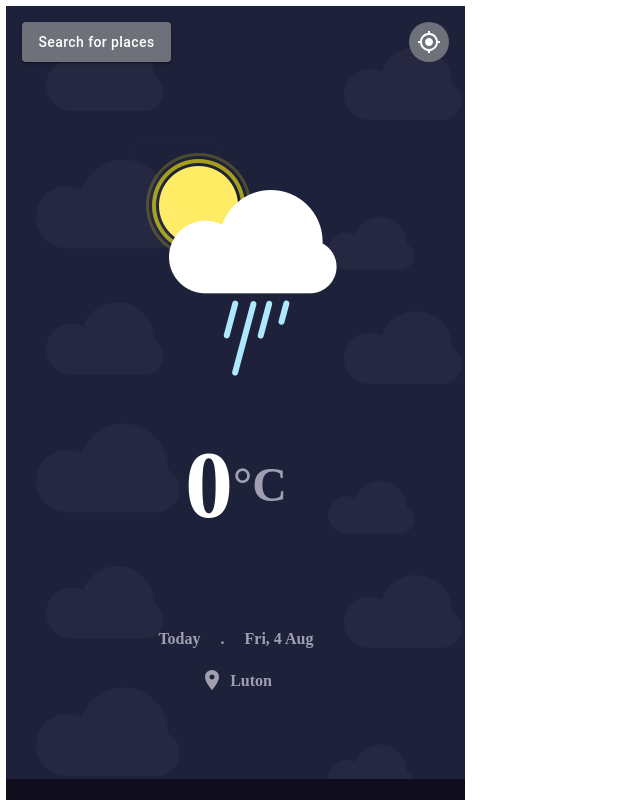
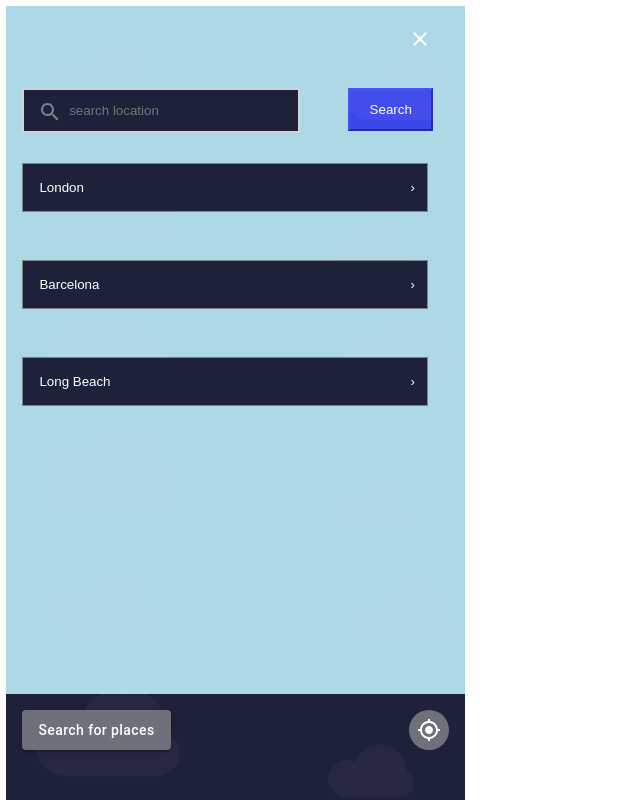
Before and after one commit to femogiga/weather, a React (Vite) app: page / in a window 1280 px wide. Shown: the top 800 px of the page, without its empty margins (0-640 px from the left). Built offline with nearby package versions, Linux system fonts and the light colour scheme; no server answers.

Commit message:
search in progress

```diff
--- a/src/App.css
+++ b/src/App.css
@@ -4,8 +4,7 @@
   --fs-lg: 2rem;
   --mid-blue: #1E213A;
   --dark-blue: #100E1D;
-
-
+  --norm-blue: #3C47E9
 }
 
 *,
@@ -78,7 +77,7 @@ meter {
 
 }
 
-.mg-1{
+.mg-1 {
   margin-inline-start: 1rem;
 }
 
@@ -168,3 +167,110 @@ meter {
   justify-content: space-between;
 
 }
+
+
+/********************************* search component********************************** */
+.search {
+  background-color: var(--mid-blue);
+  justify-content: space-between;
+  padding: 1rem 1rem;
+  background-color: lightblue;
+  padding-block-end: 15rem
+}
+
+.search input[type=text] {
+
+  padding: .80rem;
+  max-width: 350px;
+  width: 100%;
+  background-color: var(--mid-blue);
+  border-color: lightgray;
+  border-style: solid;
+  outline: none;
+
+}
+
+::placeholder {
+  padding-left: 2rem;
+}
+
+
+
+
+.button-cont {
+  width: 20%;
+  margin-inline-end: 1rem;
+}
+
+.button-cont>button {
+  padding: .75rem;
+  color: white;
+  background-color: var(--norm-blue);
+  border-color: var(--norm-blue);
+  outline: none;
+  width: 100%;
+  min-width: 5rem;
+
+}
+
+
+
+.search-cont {
+  position: relative;
+  width: 65%;
+}
+
+.search>form {
+  justify-content: space-between;
+}
+
+.search-cont>svg {
+  position: absolute;
+  top: .75rem;
+  left: 1rem;
+  color: grey
+}
+
+.search-loc {
+
+  position: relative;
+  border: 1px solid gray;
+  padding: 1rem;
+  width: 95%;
+  text-align: start;
+  color: white;
+  background-color: var(--mid-blue);
+}
+
+.search-loc>button {
+  width: 100%;
+  height: 100%;
+
+}
+
+
+
+.search-loc .claret {
+  position: absolute;
+  right: 0.75rem;
+}
+
+.search-loc:hover {
+  border: 1px solid var(--norm-blue);
+}
+
+.close-button {
+  width: 100%;
+
+
+}
+
+[data-testid = 'CloseIcon'] {
+
+  display: block;
+  margin-left: auto;
+  margin-block-end: 2rem;
+  float: right;
+  margin-right: .75rem;
+  color: white;
+}
--- a/src/App.jsx
+++ b/src/App.jsx
@@ -10,6 +10,7 @@ import Temp from './components/Temp'
 import TopSection from './components/TopSection'
 import MidArticle from './components/midsection/MidArticle'
 import MidSection from './components/midsection/MidSection'
+import Search from './components/midsection/Search'
 import SectionHeader from './components/midsection/SectionHeader'
 import StatCard from './components/midsection/StatCard'
 import WeatherCard from './components/midsection/WeatherCard'
@@ -19,6 +20,7 @@ function App() {
 
   return (
     <div className='app'>
+
       {/* <TopSection>
         <SearchButton />
         <Avatar />
--- a/src/components/Container.jsx
+++ b/src/components/Container.jsx
@@ -12,6 +12,7 @@ import SectionHeader from "./midsection/SectionHeader"
 import StatCard from "./midsection/StatCard"
 import WeatherCard from "./midsection/WeatherCard"
 import { unitConverter } from "../utility/unitConverter"
+import Search from "./midsection/Search"
 
 
 //set True on any of the WeatherCards component props to select
@@ -21,8 +22,8 @@ import { unitConverter } from "../utility/unitConverter"
 
 const Container = () => {
     const [data, setData] = useState([])
-    const [unit, setUnit] = ('C')
-    const [city, setCity] = useState('Luton')
+    const [unit, setUnit] = useState('C')
+    const [city, setCity] = useState('Paris')
 
     const [currentTemp, setCurrentTemp] = useState(0)
     const [minTemp, setMinTemp] = useState(0)
@@ -31,25 +32,24 @@ const Container = () => {
     const [pressureData, setPressureData] = useState(0)
     const [visibData, setVisibData] = useState(0)
     const [windData, setWindData] = useState(0)
+    const [windDirection, setWindDirection] = useState(0)
     const [condition, setCondition] = useState('')
     const [forecast, setForecast] = useState([])
-    const [longitude, setLongitude] = useState()
-    const [latitude, setLatitude] = useState()
+    const [longitude, setLongitude] = useState(51.8797)
+    const [latitude, setLatitude] = useState(-0.4175)
 
 
 
 
 
     useEffect(() => {
-        ////
-        //id = cityid
+
         const api_key = '1aaf6c74c2a6dee53be44e2f12b30ea7'
-        // const city = 'Moscow'
+
         fetch(`https://api.openweathermap.org/data/2.5/weather?q=${city}&appid=${api_key}`)
             .then(res => res.json())
             .then(res => {
-                const latitude = res.coord.lat
-                const longitude = res.coord.l
+
                 setData(res)
                 const loc = res?.main
                 setCurrentTemp(unitConverter(loc?.temp, unit))
@@ -59,14 +59,34 @@ const Container = () => {
                 setPressureData(loc?.pressure)
                 setVisibData(res?.visibility)
                 setWindData(res?.wind?.speed.toFixed(0))
+                setWindDirection(res.wind.deg)
                 setCondition(res?.weather[0]?.description)
                 setLongitude(res?.coord?.lon)
-                setLatitude(res?.coord?.lat)
-                console.log('daily', res?.daily)
+                setLatitude((res?.coord?.lat))
+
             })
             .then(res => console.log(data))
             .catch(error => console.error(error))
 
+
+        // const city = 'Moscow'
+        // fetch(`https://api.openweathermap.org/data/2.5/onecall?lat=${latitude}&lon=${longitude}&exclude=current,minutely,hourly,alerts&appid=${api_key}`)
+        //     .then(res => res.json())
+        //     .then(res => {
+        //         setForecast(res.daily)
+
+        //     })
+        //     .then(res => console.log('forecast', forecast))
+        //     .catch(error => console.error(error))
+
+
+    }, [city, unit, longitude, latitude])
+
+
+    useEffect(() => {
+        ///
+        //id = cityid
+        const api_key = '1aaf6c74c2a6dee53be44e2f12b30ea7'
 
         // const city = 'Moscow'
         fetch(`https://api.openweathermap.org/data/2.5/onecall?lat=${latitude}&lon=${longitude}&exclude=current,minutely,hourly,alerts&appid=${api_key}`)
@@ -78,30 +98,12 @@ const Container = () => {
             .then(res => console.log('forecast', forecast))
             .catch(error => console.error(error))
 
-
-    }, [city, unit, longitude, latitude])
-
-
-    // useEffect(() => {
-    //     ///
-    //     //id = cityid
-    //     const api_key = '1aaf6c74c2a6dee53be44e2f12b30ea7'
-
-    //     // const city = 'Moscow'
-    //     fetch(`https://api.openweathermap.org/data/2.5/onecall?lat=${latitude}&lon=${longitude}&exclude=current,minutely,hourly,alerts&appid=${api_key}`)
-    //         .then(res => res.json() )
-    //         .then(res =>{
-    //             setForecast(res.daily)
-
-    //         })
-    //         .then(res => console.log('forecast',forecast))
-    //         .catch(error => console.error(error))
-
-    // }, [city,longitude,latitude])
+    }, [longitude, latitude])
 
     return (
         <div>
             <TopSection>
+            <Search/>
                 <SearchButton />
                 <Avatar />
                 <Temp temp={currentTemp} unit={unit} />
@@ -121,7 +123,7 @@ const Container = () => {
                 </MidArticle >
 
                 <SectionHeader text={"Today's Hightlights"} />
-                <WeatherCard windData={windData} />
+                <WeatherCard windData={windData} wind={true} windDirection={windDirection} />
                 <WeatherCard visibility={true} visibData={visibData} />
                 <WeatherCard humidity={true} humidData={humidData} />
                 <WeatherCard airPressure={true} pressureData={pressureData} />
--- /dev/null
+++ b/src/components/SearchLoc.jsx
@@ -0,0 +1,16 @@
+
+
+const SearchLoc = ({location}) => {
+    // location = 'London'
+    return (
+        <div className='flow-3'>
+            <button className='search-loc' >
+                <span>{location} <span className='claret'>&#8250;</span></span>
+            </button>
+
+        </div>
+    )
+}
+
+
+export default SearchLoc
--- /dev/null
+++ b/src/components/midsection/Search.jsx
@@ -0,0 +1,41 @@
+
+import SearchIcon from '@mui/icons-material/Search';
+import SearchLoc from '../SearchLoc';
+import CloseIcon from '@mui/icons-material/Close';
+import IconButton from '@mui/material/IconButton';
+
+
+
+
+
+const Search = () => {
+    const loc = ['London', 'Barcelona', 'Long Beach']
+
+    return (
+        <div className='search '>
+            <IconButton aria-label="delete" size="small" className='close-button'>
+                <CloseIcon />
+            </IconButton>
+
+            <form className='flex'>
+                <div className='search-cont'>
+                    <SearchIcon />
+                    <input type='text' placeholder='search location' />
+                </div>
+
+                <div className='button-cont flow-2'>
+                    <button>Search</button>
+                </div>
+            </form>
+            <div>
+                {
+                    loc.map((place, index) => (<SearchLoc key={index} location={place} />))
+                }
+            </div>
+
+        </div >
+    )
+}
+
+
+export default Search
--- a/src/components/midsection/WeatherCard.jsx
+++ b/src/components/midsection/WeatherCard.jsx
@@ -8,7 +8,16 @@ import { distanceConverter } from '../../utility/unitConverter';
 
 
 
-const WeatherCard = ({ wind, visibility, airPressure, humidity, visibData, humidData, pressureData ,windData}) => {
+const WeatherCard = ({ wind, visibility, airPressure, humidity, visibData, humidData, pressureData ,windData,windDirection}) => {
+
+  const styled2={
+    transform:'rotate(-120deg)'
+  }
+  const styled = {
+
+    transform:`rotate(${windDirection}deg)`
+
+  }
 
 
   // set <Card wind={true}/> to choose type of card
@@ -63,7 +72,7 @@ const WeatherCard = ({ wind, visibility, airPressure, humidity, visibData, humid
           <>
             {
               wind && <Typography sx={{ mb: 1.5, display: 'flex', gap: '1rem', justifyContent: 'center' }}>
-                <span className='direction'><NearMeIcon /></span><span> wsw</span>
+                <span className='direction' style={styled}><NearMeIcon /></span><span> wsw</span>
               </Typography>
             }
 
--- a/src/utility/unitConverter.js
+++ b/src/utility/unitConverter.js
@@ -2,7 +2,7 @@ import moment from "moment";
 export const unitConverter = (temp, unit) => {
     let newTemp = 0;
     if (unit.toLowerCase() === 'f') {
-        newTemp = (temp - 273.15) * 9 / 5 + 32
+        newTemp = ((temp - 273.15) * 9 / 5) + 32
         return newTemp.toFixed()
     }
 
```
